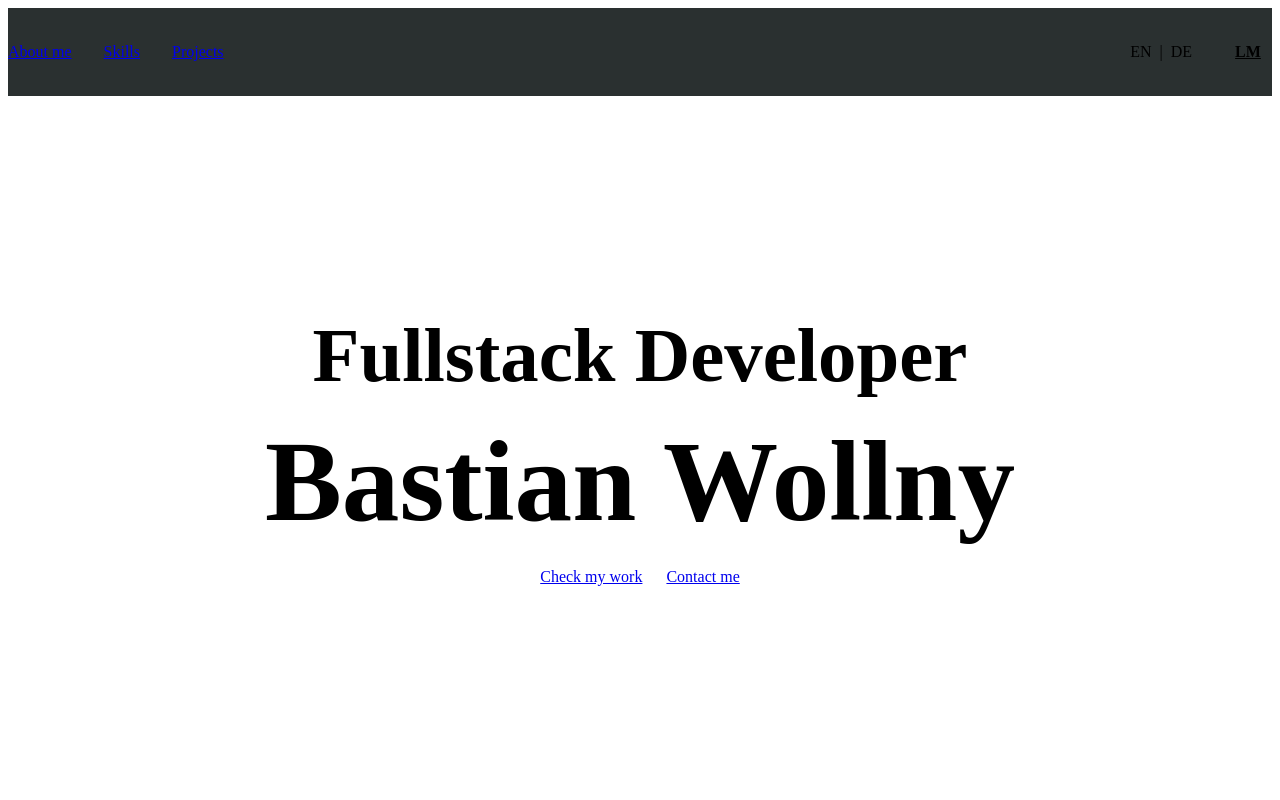
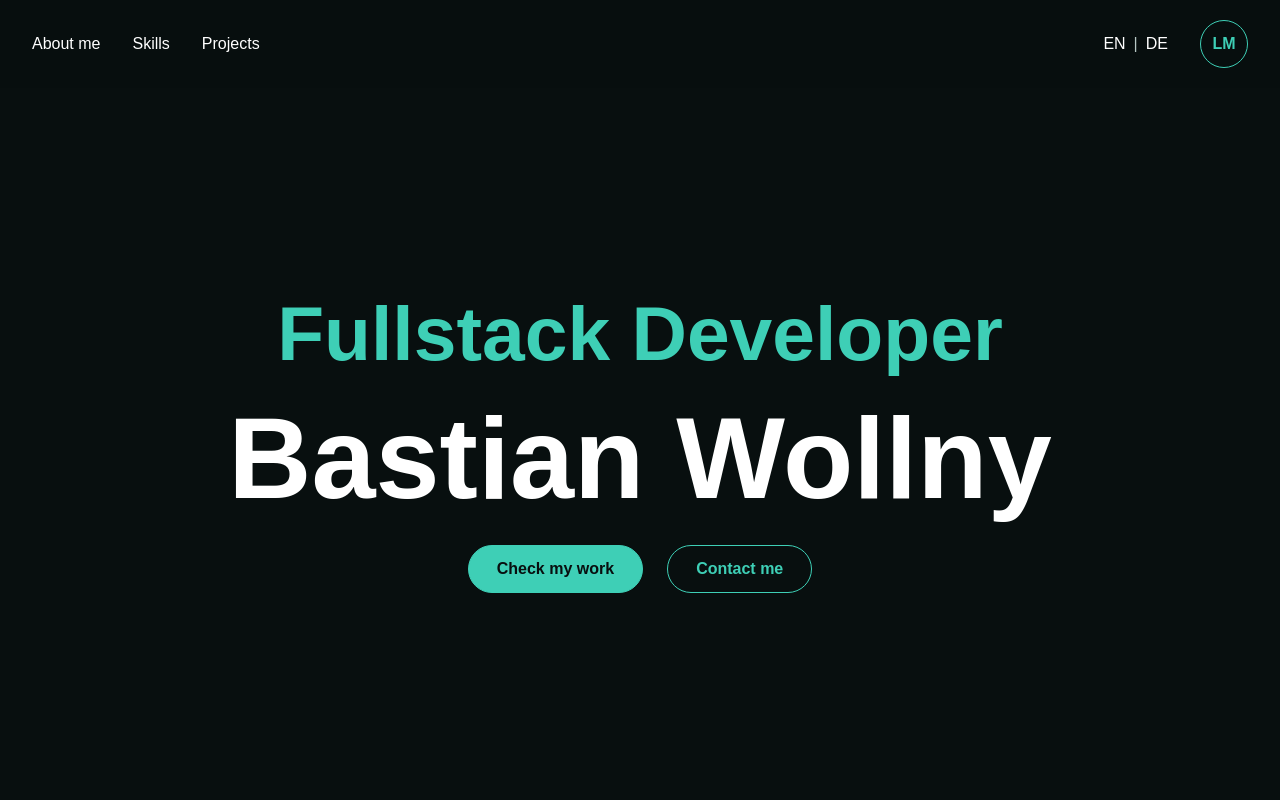
Before and after one commit to CZX93-BW/portfolio-webseite, an Angular app: page / in a window 1280 px wide. Shown: the top 800 px of the page. Built offline with nearby package versions, Linux system fonts and the light colour scheme.

Commit message:
feat(styles): add global scss foundation

```diff
--- a/package.json
+++ b/package.json
@@ -3,7 +3,7 @@
   "version": "0.0.0",
   "scripts": {
     "ng": "ng",
-    "start": "ng serve",
+    "start": "ng serve -o",
     "build": "ng build",
     "watch": "ng build --watch --configuration development",
     "test": "ng test"
--- a/src/styles/abstracts/_mixins.scss
+++ b/src/styles/abstracts/_mixins.scss
@@ -0,0 +1,4 @@
+@mixin focus-visible {
+  outline: 2px solid var(--color-primary);
+  outline-offset: 4px;
+}
--- a/src/styles/abstracts/_variables.scss
+++ b/src/styles/abstracts/_variables.scss
@@ -0,0 +1,21 @@
+:root {
+  --color-background: #080f0f;
+  --color-surface: #10201f;
+  --color-primary: #3ecfb6;
+  --color-primary-dark: #1c8f80;
+  --color-text: #ffffff;
+  --color-muted: #b7c7c4;
+  --color-border: rgba(62, 207, 182, 0.42);
+
+  --font-family-base: Arial, Helvetica, sans-serif;
+
+  --container-width: 1440px;
+  --container-padding: 32px;
+
+  --transition-fast: 160ms ease;
+}
+
+$breakpoint-mobile: 480px;
+$breakpoint-tablet: 768px;
+$breakpoint-desktop: 1024px;
+$breakpoint-wide: 1440px;
--- a/src/styles/base/_base.scss
+++ b/src/styles/base/_base.scss
@@ -0,0 +1,9 @@
+body {
+  background: var(--color-background);
+  overflow-x: hidden;
+}
+
+::selection {
+  color: var(--color-background);
+  background: var(--color-primary);
+}
--- a/src/styles/base/_reset.scss
+++ b/src/styles/base/_reset.scss
@@ -0,0 +1,29 @@
+*,
+*::before,
+*::after {
+  box-sizing: border-box;
+}
+
+html {
+  min-height: 100%;
+  scroll-behavior: smooth;
+}
+
+body {
+  min-height: 100%;
+  margin: 0;
+}
+
+img,
+picture,
+svg {
+  display: block;
+  max-width: 100%;
+}
+
+button,
+input,
+textarea,
+select {
+  font: inherit;
+}
--- a/src/styles/base/_typography.scss
+++ b/src/styles/base/_typography.scss
@@ -0,0 +1,17 @@
+body {
+  font-family: var(--font-family-base);
+  color: var(--color-text);
+}
+
+h1,
+h2,
+h3,
+p {
+  margin-top: 0;
+}
+
+h2 {
+  color: var(--color-primary);
+  font-size: clamp(2.5rem, 5vw, 5rem);
+  line-height: 1;
+}
--- a/src/styles/components/_buttons.scss
+++ b/src/styles/components/_buttons.scss
@@ -0,0 +1,31 @@
+.button {
+  display: inline-flex;
+  min-height: 48px;
+  align-items: center;
+  justify-content: center;
+  border: 1px solid var(--color-primary);
+  border-radius: 999px;
+  padding: 0 28px;
+  font-weight: 600;
+  text-decoration: none;
+  transition:
+    background-color var(--transition-fast),
+    color var(--transition-fast),
+    border-color var(--transition-fast);
+}
+
+.button--primary {
+  color: var(--color-background);
+  background: var(--color-primary);
+}
+
+.button--secondary {
+  color: var(--color-primary);
+  background: transparent;
+}
+
+.button:hover {
+  color: var(--color-background);
+  background: var(--color-text);
+  border-color: var(--color-text);
+}
--- a/src/styles/components/_links.scss
+++ b/src/styles/components/_links.scss
@@ -0,0 +1,9 @@
+a {
+  color: inherit;
+  text-decoration: none;
+  transition: color var(--transition-fast);
+}
+
+a:hover {
+  color: var(--color-primary);
+}
--- a/src/styles/layout/_container.scss
+++ b/src/styles/layout/_container.scss
@@ -0,0 +1,4 @@
+.container {
+  width: min(100% - calc(var(--container-padding) * 2), var(--container-width));
+  margin-inline: auto;
+}
--- a/src/styles/layout/_section.scss
+++ b/src/styles/layout/_section.scss
@@ -0,0 +1,3 @@
+.section {
+  padding: 120px 0;
+}
--- a/src/styles/utilities/_helpers.scss
+++ b/src/styles/utilities/_helpers.scss
@@ -0,0 +1,9 @@
+.visually-hidden {
+  position: absolute;
+  width: 1px;
+  height: 1px;
+  overflow: hidden;
+  clip: rect(0 0 0 0);
+  white-space: nowrap;
+  clip-path: inset(50%);
+}
```
Also changed, not shown: src/styles.scss (+15 -1 lines).
